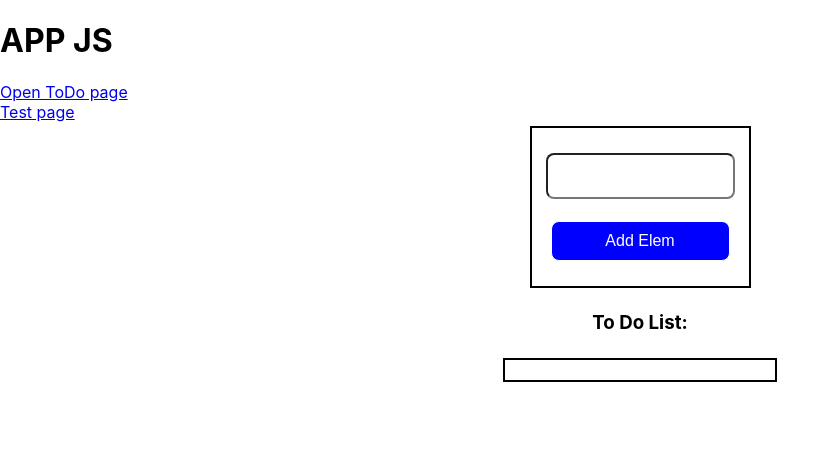
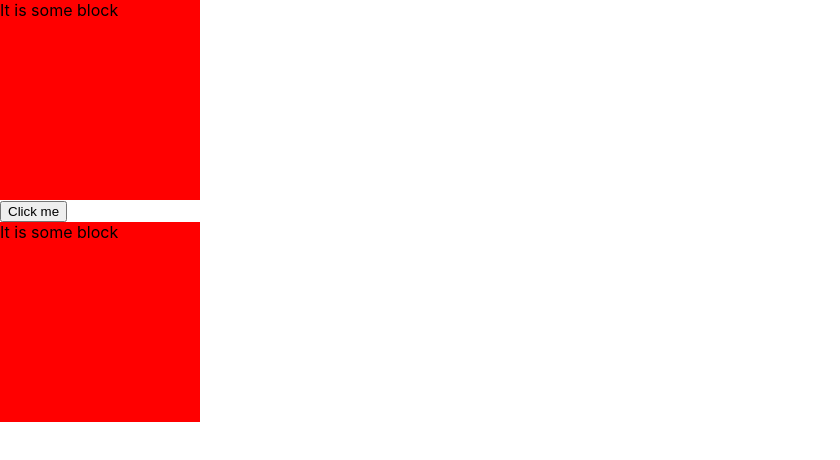
Before and after one commit to armdevrus/turing_reactJS, a React (Create React App) app: page / in a window 1280 px wide. Shown: the top 460 px of the page, without its empty margins (0-840 px from the left). Built offline with nearby package versions, Linux system fonts and the light colour scheme.

Commit message:
Created HookStateCallback.js and learned ReactPortal

```diff
--- a/src/index.js
+++ b/src/index.js
@@ -8,11 +8,13 @@ import App from './App';
 import reportWebVitals from './reportWebVitals';
 // import ListPrompt from "./homework/5week3day/5week3day";
 import CounterForm from "./lifecoding/AdditionalHooks";
+import HookStateCallback from "./lifecoding/HookStateCallback";
+import Portal from "./lifecoding/Portal";
 
 ReactDOM.render(
   <React.StrictMode>
       <BrowserRouter>
-          <App/>
+          <Portal/>
       </BrowserRouter>
   </React.StrictMode>,
   document.getElementById('root')
--- /dev/null
+++ b/src/lifecoding/HookStateCallback.js
@@ -0,0 +1,20 @@
+import React from "react";
+
+const Counter = () => {
+
+    const [value, setValue] = React.useState(0)
+
+    const handleButtonClick = () => {
+        for (let i = 0; i < 10; i++) {
+            setValue(val => val + 1)
+            console.log(i)
+        }
+        // console.log(value)
+    }
+
+    return(
+        <button onClick={handleButtonClick}>Value: {value}</button>
+    )
+}
+
+export default Counter
--- /dev/null
+++ b/src/lifecoding/Portal.js
@@ -0,0 +1,38 @@
+import React from "react";
+import ReactDOM from 'react-dom'
+
+
+const SomeBlock = ({colour}) => {
+    return(
+        <div style={{ width: '200px', height: '200px', backgroundColor: colour }}>
+            It is some block
+        </div>
+    )
+}
+
+const Main = () => {
+
+    const [colour, setColour] = React.useState('red')
+
+    const handleButtonClick = () => {
+        setColour(colour => colour === 'red' ? 'blue' : 'red')
+    }
+
+    const portalElem = React.useMemo(() => {
+        const bodyElem = document.querySelector('body')
+        return ReactDOM.createPortal(<SomeBlock colour={colour}/>, bodyElem)},[colour])
+
+    return(
+        <div id="main">
+            {portalElem}
+            <div>
+                <SomeBlock colour={colour}/>
+            </div>
+            <button onClick={handleButtonClick}>
+                Click me
+            </button>
+        </div>
+    )
+}
+
+export  default Main
--- a/src/lifecoding/reactHooks.js
+++ b/src/lifecoding/reactHooks.js
@@ -25,7 +25,9 @@ class LifecycleShort extends React.Component{
     }
 
     handleChangeValue = () => {
-        this.setState({value:`new data`})
+        // this.setState({value:`new data`})
+        this.setState(state => ({value: state.value + 1}))
+        this.setState({value: this.state.value + 1})
     }
 
     render() {
```
